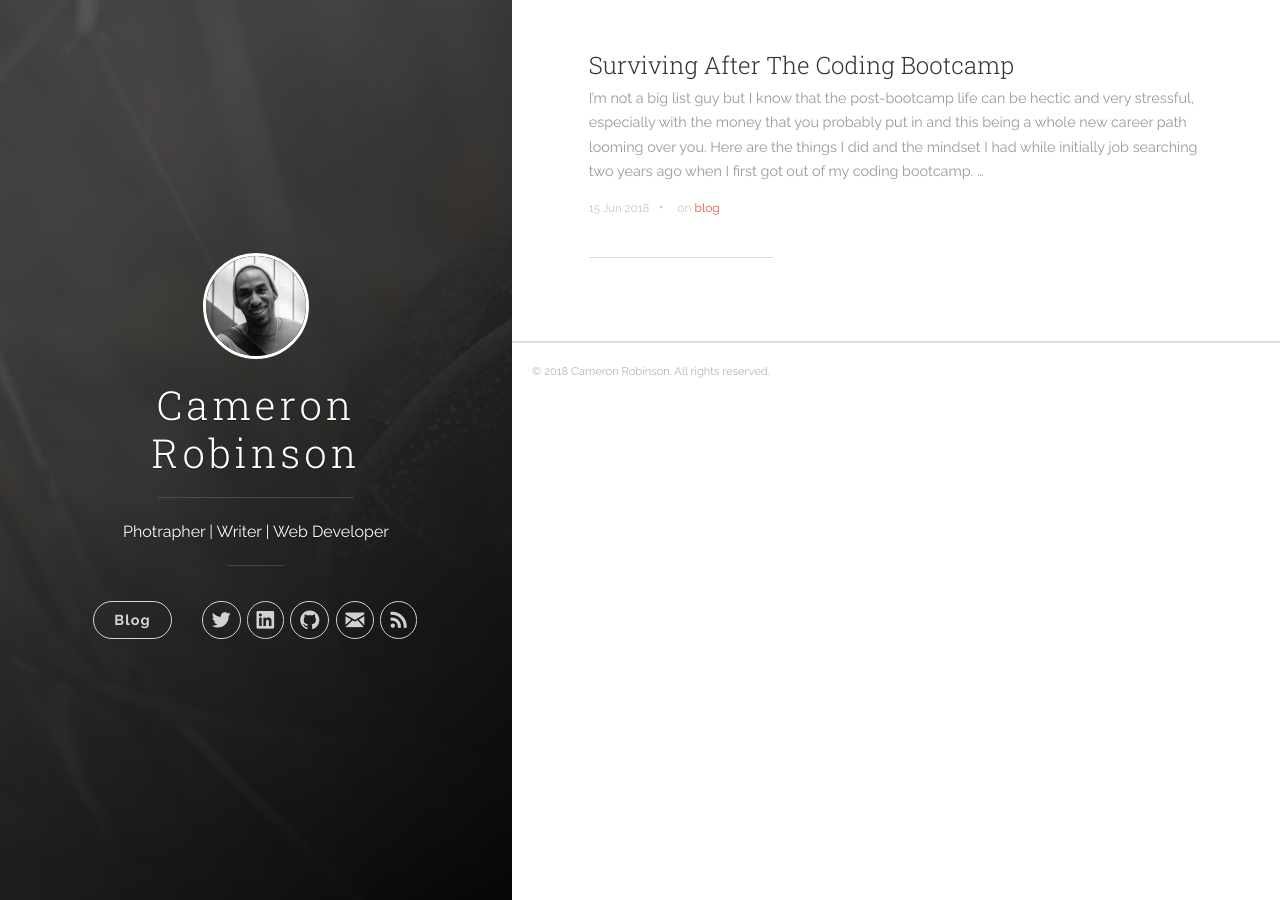
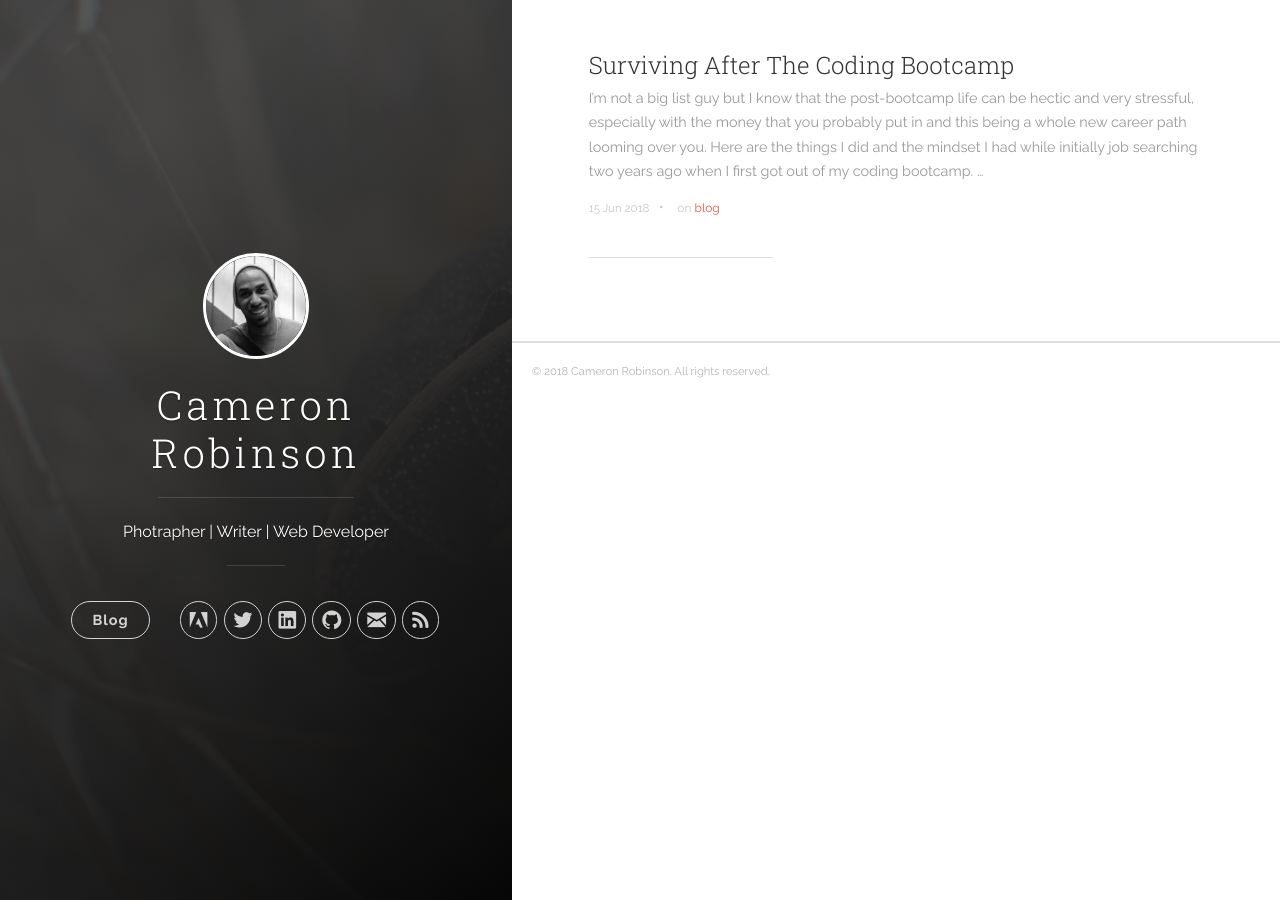
Before and after one commit to cameroncrobinson/cameroncrobinson.github.io, a Jekyll site: the page built from index.html, in a window 1280 px wide. Built offline with Jekyll 4.4.1, drawn with Linux system fonts in a browser that asks for light colours; the list of posts is cut into pages by our own code.

Commit message:
portfolio link

```diff
--- a/_config.yml
+++ b/_config.yml
@@ -13,6 +13,7 @@ author:
   facebook_username:
   github_username:  cameroncrobinson
   linkedin_username:  cameron-webdev
+  portfoilio_link: https://cameroncrobinson.myportfolio.com/
 
 defaults:
   -
--- a/_includes/header.html
+++ b/_includes/header.html
@@ -26,6 +26,16 @@
 
           <nav class="cover-navigation navigation--social">
             <ul class="navigation">
+
+              {% if site.author.portfoilio_link %}
+                <!-- Facebook -->
+                <li class="navigation__item">
+                  <a href="{{ site.author.portfoilio_link }}" title="Portfolio Link" target="_blank">
+                    <i class="icon icon-social-adobe"></i>
+                    <span class="label">Facebook</span>
+                  </a>
+                </li>
+              {% endif %}
 
             {% if site.author.twitter_username %}
               <!-- Twitter -->
```
